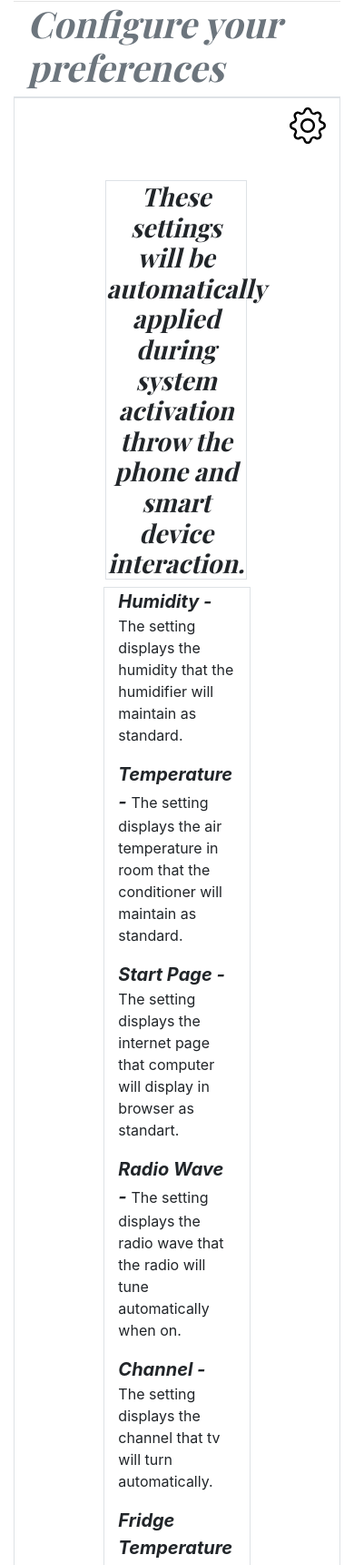
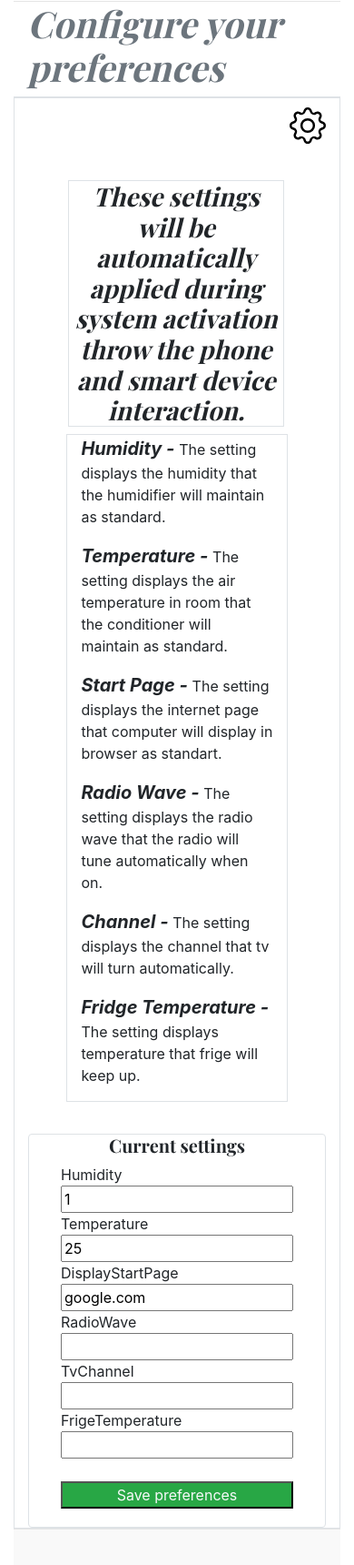
Before and after one commit to dimaBazhanov/uProject, a Django app: page /main/pref/ in a window 390 px wide. Shown: the part 103-1823 px from the top of the page at 91% size. Run offline with Django 3.2, Linux system fonts and the light colour scheme; the visitor is signed in with stand-in values (Sample User, id 1); some libraries are stand-ins or nearby versions.

Commit message:
pref.html - final

```diff
--- a/signup/templates/signup/main.html
+++ b/signup/templates/signup/main.html
@@ -97,7 +97,7 @@
     <aside class="col-md-4 blog-sidebar">
       <div class="p-4 mb-3 bg-light rounded">
         <h4 class="font-italic">Why should i trust you?</h4>
-        <p class="mb-0">Our team make alot of effort to protect users from scam. We carefully check all the documents, companies need to wage business. Our partners - trusted companies, already gained client trust and passed document control.</p>
+        <p class="mb-0">Our team make alot of effort to protect users from scam. We carefully check all the documents, companies need to wage business. Our partners - trusted companies, already gained client's credit and passed document control.</p>
       </div>
 
       <div class="p-4">
--- a/signup/templates/signup/pref.html
+++ b/signup/templates/signup/pref.html
@@ -7,6 +7,30 @@
 }
 #id:hover {
   color: gray;
+}
+#form {
+  margin-top: 60px;
+  margin-bottom: 100px;
+  max-height: 450px;
+  max-width: 350px;
+  margin-left: -70px;
+  margin-right: 50px;
+}
+#row {
+  margin-top: -50px;
+  margin-left: -100px
+}
+@media screen and (max-width: 767px) {
+#form {
+  margin: 0px;
+  margin-left: auto;
+  margin-right: auto;
+  }
+#row {
+  margin: 0;
+  margin-left: auto;
+  margin-right: auto;
+}
 }
 </style>
 
@@ -19,15 +43,15 @@
 </div>
   <div class="container border">
   <div class="row">
-    <div class="container col-12 d-flex justify-content-end">
+    <div class="container col-12 d-flex justify-content-end" style="margin-top: 0px; padding-top: 0px;">
       <a id=id href="{% url 'user' %}"><svg width="40px" height="40px" viewBox="0 0 16 16" class="bi bi-gear" fill="currentColor" xmlns="http://www.w3.org/2000/svg">
             <path fill-rule="evenodd" d="M8.837 1.626c-.246-.835-1.428-.835-1.674 0l-.094.319A1.873 1.873 0 0 1 4.377 3.06l-.292-.16c-.764-.415-1.6.42-1.184 1.185l.159.292a1.873 1.873 0 0 1-1.115 2.692l-.319.094c-.835.246-.835 1.428 0 1.674l.319.094a1.873 1.873 0 0 1 1.115 2.693l-.16.291c-.415.764.42 1.6 1.185 1.184l.292-.159a1.873 1.873 0 0 1 2.692 1.116l.094.318c.246.835 1.428.835 1.674 0l.094-.319a1.873 1.873 0 0 1 2.693-1.115l.291.16c.764.415 1.6-.42 1.184-1.185l-.159-.291a1.873 1.873 0 0 1 1.116-2.693l.318-.094c.835-.246.835-1.428 0-1.674l-.319-.094a1.873 1.873 0 0 1-1.115-2.692l.16-.292c.415-.764-.42-1.6-1.185-1.184l-.291.159A1.873 1.873 0 0 1 8.93 1.945l-.094-.319zm-2.633-.283c.527-1.79 3.065-1.79 3.592 0l.094.319a.873.873 0 0 0 1.255.52l.292-.16c1.64-.892 3.434.901 2.54 2.541l-.159.292a.873.873 0 0 0 .52 1.255l.319.094c1.79.527 1.79 3.065 0 3.592l-.319.094a.873.873 0 0 0-.52 1.255l.16.292c.893 1.64-.902 3.434-2.541 2.54l-.292-.159a.873.873 0 0 0-1.255.52l-.094.319c-.527 1.79-3.065 1.79-3.592 0l-.094-.319a.873.873 0 0 0-1.255-.52l-.292.16c-1.64.893-3.433-.902-2.54-2.541l.159-.292a.873.873 0 0 0-.52-1.255l-.319-.094c-1.79-.527-1.79-3.065 0-3.592l.319-.094a.873.873 0 0 0 .52-1.255l-.16-.292c-.892-1.64.902-3.433 2.541-2.54l.292.159a.873.873 0 0 0 1.255-.52l.094-.319z"/>
             <path fill-rule="evenodd" d="M8 5.754a2.246 2.246 0 1 0 0 4.492 2.246 2.246 0 0 0 0-4.492zM4.754 8a3.246 3.246 0 1 1 6.492 0 3.246 3.246 0 0 1-6.492 0z"/>
             </svg></a>
     </div>
   </div>
-  <div class="row">
-    <div class="container col-8 d-flex justify-content-center border-md-none">
+  <div id="row" class="row">
+    <div class="container col-12 col-md-8 d-flex justify-content-center border-md-none">
 
       <div class="container col-11" style="margin-top: 40px; margin-bottom: 35px">
         <h3 class="font-italic text-center border" style="margin-left:2px;margin-right:4px;">These settings will be automatically applied during system activation throw the phone and smart device interaction.</h3>
@@ -43,7 +67,7 @@
     </div>
 
     </div>
-      <div class="container col-3 d-flex justify-content-center border rounded" style="margin-top: 60px; margin-bottom: 100px; max-height: 450px; max-width: 350px;">
+      <div id="form" class="container col-sm-12 col-md-3 d-flex justify-content-center border rounded">
 
 
         <form method = "POST" action = "">
```
Also changed, not shown: 1 other file.
